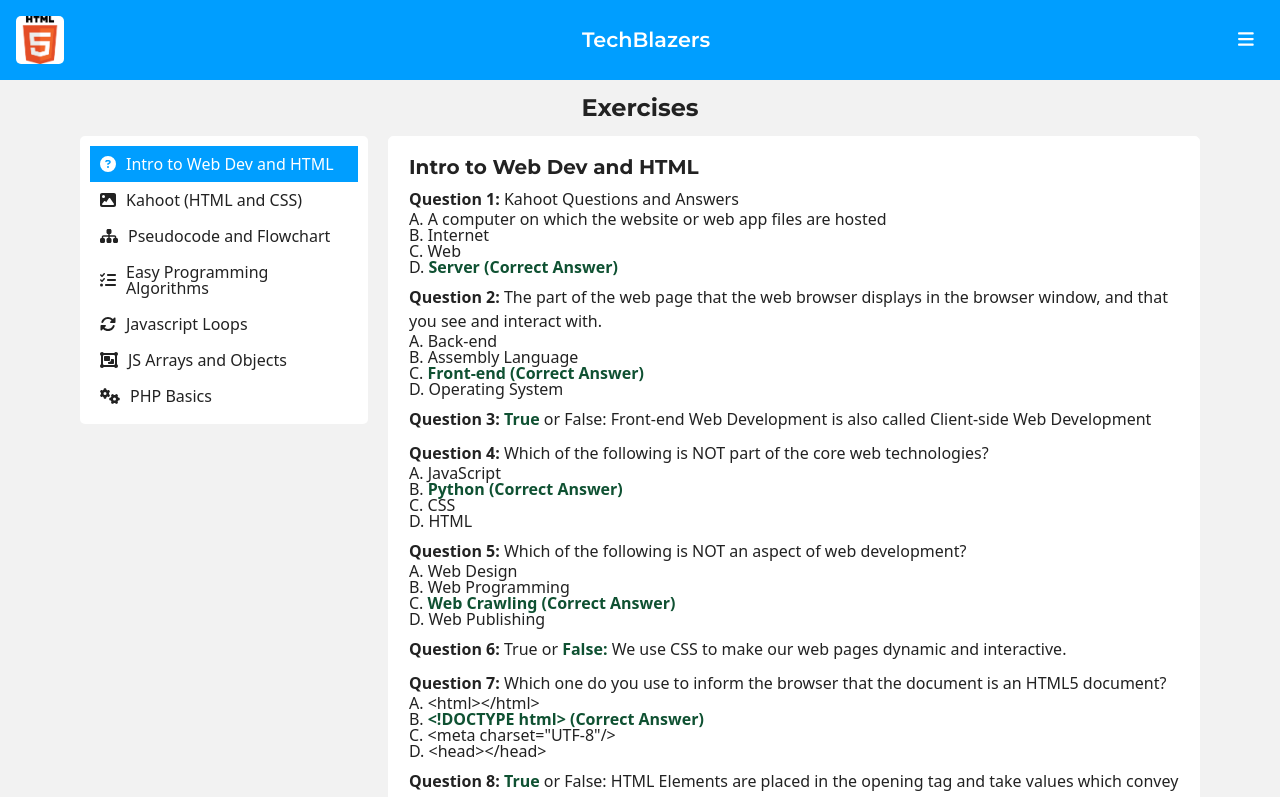
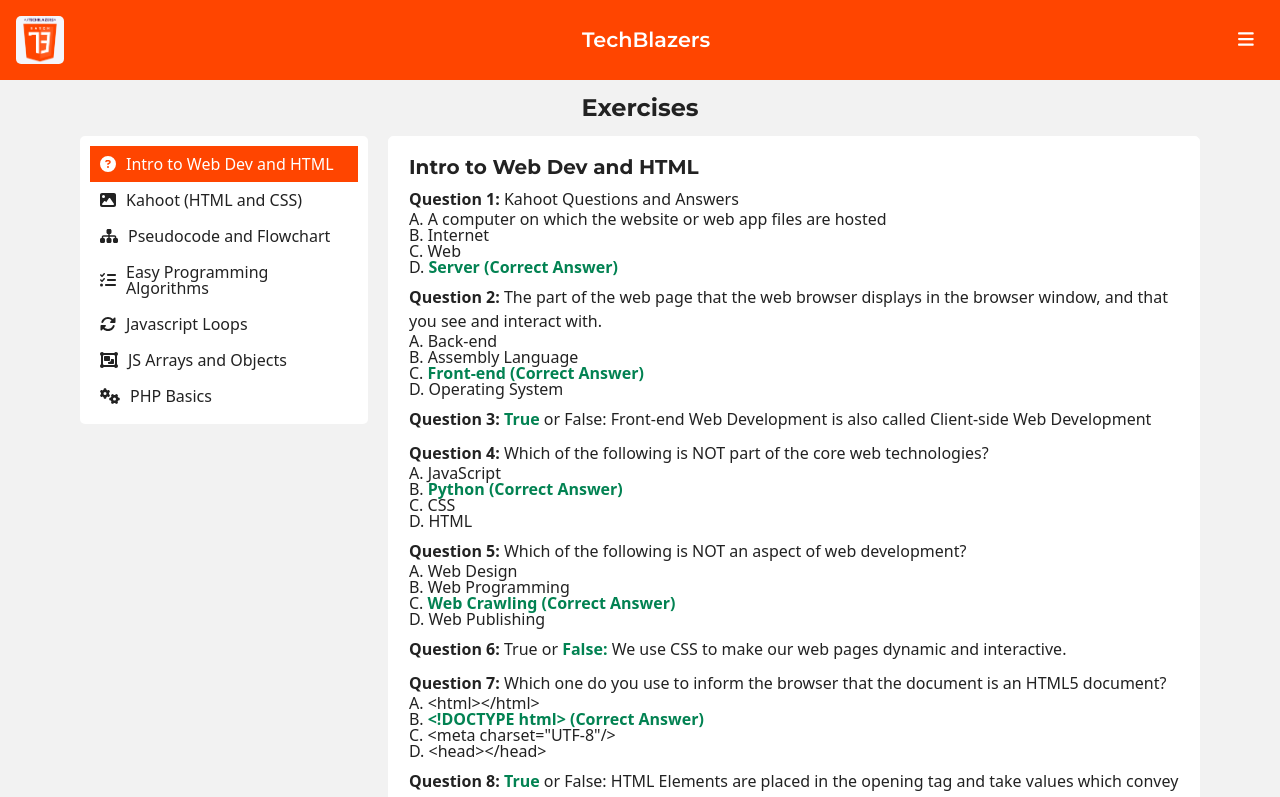
Before and after one commit to RiyaVillamor/Techblazers, a React (Vite) app: page /exercises in a window 1280 px wide. Shown: the top 797 px of the page. Built offline with nearby package versions, Linux system fonts and the light colour scheme.

Commit message:
:lipstick: Setting logo and color pallete

```diff
--- a/src/components/Sidebar/Sidebar.scss
+++ b/src/components/Sidebar/Sidebar.scss
@@ -3,7 +3,7 @@
 
 .sidebar {
   width: 225px;
-  background-color: var(--accent);
+  background-color: var(--accent-300);
   position: fixed;
   top: 0;
   right: -250px;
--- a/src/styles/main.scss
+++ b/src/styles/main.scss
@@ -1,5 +1,4 @@
 /* Normalize SCSS */
-/* Box-sizing for all elements */
 * {
   padding: 0;
   margin: 0;
@@ -7,29 +6,39 @@
 }
 
 /* Fonts */
-/* Import Google Fonts */
 @import url('https://fonts.googleapis.com/css2?family=Fjalla+One&family=Montserrat:wght@200;300;400;500;600;700&display=swap');
 
 /* Set the base font size */
 html {
   font-size: 100%;
+  overflow-y: scroll;
+  overflow-x: hidden;
 }
 
-
+/* Colors */
+/* Shades-generator-link:https://noeldelgado.github.io/shadowlord/#645cff*/
 :root {
-  --primary-100: #ccecff;
-  --primary-200: #99d8ff;
-  --primary-300: #66c5ff;
-  --primary-400: #33b1ff;
-  --primary-500: #009eff;
-  --primary-600: #007ecc;
-  --primary-700: #005f99;
-  --primary-800: #003f66;
-  --primary-900: #002033;
-  --accent-light: #ffdddd;
-  --accent-medyo-light: #f99999;
-  --accent: #ff1f4a;
-  --accent-hover: #e61a43;
+  --primary-100: #ffdacc;
+  --primary-200: #ffb599;
+  --primary-300: #ff8f66;
+  --primary-400: #ff6a33;
+  --primary-500: #ff4500;
+  --primary-600: #cc3700;
+  --primary-700: #992900;
+  --primary-800: #661c00;
+  --primary-900: #330e00;
+  /* Secondary 30% */
+  --S-100: #fdea9e;
+  --s-200: #fcda56;
+  --S-300: #faca0d;
+  --S-400: #af8d09;
+  --S-500: #645105;
+  /* Accent 30% */
+  --accent-100: #b1a4bd;
+  --accent-200: #775f8b;
+  --accent-300: #3d1b59;
+  --accent-400: #2b133e;
+  --accent-500: #180b24;
   /* Grey */
   --grey-00: #fff;
   --grey-50: #f8fafc;
@@ -43,6 +52,20 @@ html {
   --grey-800: #585858;
   --grey-900: #2c2c2c;
   --grey-1000: #222;
+
+  /* Rest of the colors */
+  /* Error 30% */
+  --error-100: #ffacac;
+  --error-200: #ff6d6d;
+  --error-300: #ff2f2f;
+  --error-400: #b32121;
+  --error-500: #661313;
+  /* Success 30% */
+  --success-100: #9acdba;
+  --success-200: #4ea886;
+  --success-300: #028252;
+  --success-400: #015b39;
+  --success-500: #013421;
 
 
   /* Scrollbar Style */
@@ -67,12 +90,6 @@ html {
 }
 
 
-/* Rest of the colors */
-$red-light: #f8d7da;
-$red:#ff0000;
-$red-dark: #842029;
-$green-light: #d1e7dd;
-$green-dark: #0f5132;
 
 /* Fonts */
 $headingFont: 'Montserrat', sans-serif;
@@ -154,6 +171,7 @@ small,
 /* Links styles */
 a {
   text-decoration: none;
+  color: var(--black);
 }
 
 /* Unordered list styles */
@@ -213,13 +231,13 @@ ul {
 }
 
 .alert-danger {
-  color: $red-dark;
-  background: $red-light;
+  color: var(--error-300);
+  background: var(--error-100);
 }
 
 .alert-success {
-  color: $green-dark;
-  background: $green-light;
+  color: var(--success-300);
+  background: var(--success-200);
 }
 
 /* Form styles */
@@ -264,7 +282,7 @@ ul {
 }
 
 .form-alert {
-  color: $red-dark;
+  color: var(--error-300);
   letter-spacing: $letterSpacing;
   text-transform: capitalize;
 }
@@ -372,10 +390,10 @@ ul {
 
 .remove-btn {
   @extend .add-btn;
-  background-color: var(--accent);
+  background-color: var(--accent-300);
 
   &:hover {
-    background-color: var(--accent-hover);
+    background-color: var(--accent-400);
   }
 }
 
@@ -439,9 +457,9 @@ ul {
 //ERROR MEESAGE STYLE GLOBAL
 
 .error-container {
-  background-color: var(--accent-light);
+  background-color: var(--error-100);
   border-radius: 4px;
-  color: var(--accent);
+  color: var(--error-300);
   font-size: .9rem;
   display: flex;
   align-items: center;
@@ -451,7 +469,7 @@ ul {
 
   .error-icon {
     margin-right: 6px;
-    color: var(--accent);
+    color: var(--error-300);
     font-size: 18px;
   }
 }
--- a/src/styles/pages/ClassRecording.scss
+++ b/src/styles/pages/ClassRecording.scss
@@ -58,7 +58,7 @@
 
     /* Style the table header */
     th {
-      background-color: var(--accent);
+      background-color: var(--accent-300);
       color: var(--white);
       font-weight: bold;
       text-transform: uppercase;
--- a/src/styles/pages/Exercises.scss
+++ b/src/styles/pages/Exercises.scss
@@ -76,11 +76,11 @@
 
 // Flowchart
 .correct-answer {
-  color: $green-dark;
+  color: var(--success-300);
 }
 
 .text-danger {
-  color: $red-dark;
+  color: var(--error-300);
   font-size: .8rem;
 }
 
@@ -102,7 +102,7 @@
   }
 
   .text-danger {
-    color: $red;
+    color: var(--error-300);
     font-weight: bold;
   }
 }
@@ -121,7 +121,6 @@
   border-radius: 5px;
 
   ol {
-    list-style-type: decimal;
     padding-left: 20px;
     margin: 0;
   }
```
Also changed, not shown: src/assets/logo.png. Lines whose indentation alone changed are shown as unchanged.
